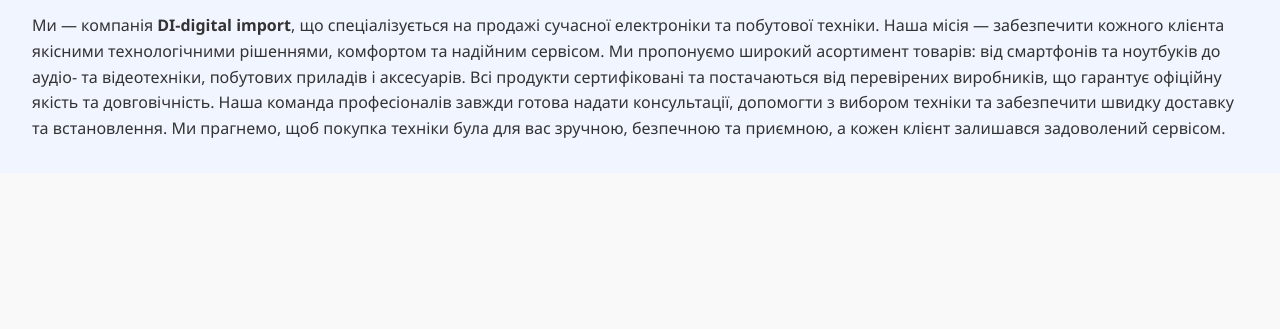
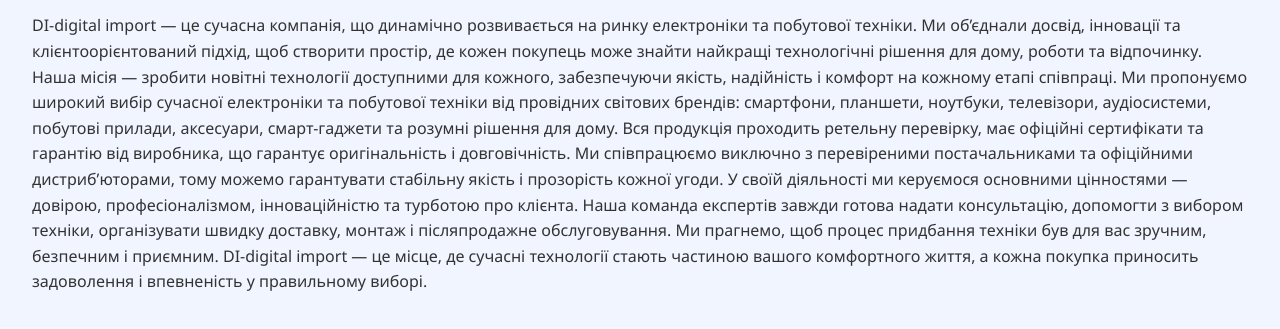
Before and after one commit to bohdanavol/pr3teeam, a plain HTML site: page about.html in a window 1280 px wide. Shown: the part 73-402 px from the top of the page. Drawn offline with Linux system fonts and the light colour scheme.

Commit message:
marsik
Updated company description and mission statement to reflect a more modern and customer-oriented approach.

```diff
--- a/about.html
+++ b/about.html
@@ -11,12 +11,17 @@
     <div class="about-text">
       <h2>Про нас</h2>
       <p>
-        Ми — компанія <strong>DI-digital import</strong>, що спеціалізується на продажі сучасної електроніки та побутової техніки.
-        Наша місія — забезпечити кожного клієнта якісними технологічними рішеннями, комфортом та надійним сервісом.
-        Ми пропонуємо широкий асортимент товарів: від смартфонів та ноутбуків до аудіо- та відеотехніки, побутових приладів і аксесуарів.
-        Всі продукти сертифіковані та постачаються від перевірених виробників, що гарантує офіційну якість та довговічність.
-        Наша команда професіоналів завжди готова надати консультації, допомогти з вибором техніки та забезпечити швидку доставку та встановлення.
-        Ми прагнемо, щоб покупка техніки була для вас зручною, безпечною та приємною, а кожен клієнт залишався задоволений сервісом.
+        DI-digital import — це сучасна компанія, що динамічно розвивається на ринку електроніки та побутової техніки.
+        Ми об’єднали досвід, інновації та клієнтоорієнтований підхід, щоб створити простір, де кожен покупець може знайти найкращі технологічні рішення для дому, роботи та відпочинку.
+        Наша місія — зробити новітні технології доступними для кожного, забезпечуючи якість, надійність і комфорт на кожному етапі співпраці.
+        Ми пропонуємо широкий вибір сучасної електроніки та побутової техніки від провідних світових брендів:
+        смартфони, планшети, ноутбуки, телевізори, аудіосистеми, побутові прилади, аксесуари, смарт-гаджети та розумні рішення для дому.
+        Вся продукція проходить ретельну перевірку, має офіційні сертифікати та гарантію від виробника, що гарантує оригінальність і довговічність.
+        Ми співпрацюємо виключно з перевіреними постачальниками та офіційними дистриб’юторами, тому можемо гарантувати стабільну якість і прозорість кожної угоди.
+        У своїй діяльності ми керуємося основними цінностями — довірою, професіоналізмом, інноваційністю та турботою про клієнта.
+        Наша команда експертів завжди готова надати консультацію, допомогти з вибором техніки, організувати швидку доставку, монтаж і післяпродажне обслуговування.
+        Ми прагнемо, щоб процес придбання техніки був для вас зручним, безпечним і приємним.
+        DI-digital import — це місце, де сучасні технології стають частиною вашого комфортного життя, а кожна покупка приносить задоволення і впевненість у правильному виборі.
       </p>
     </div>
   </section>
```
